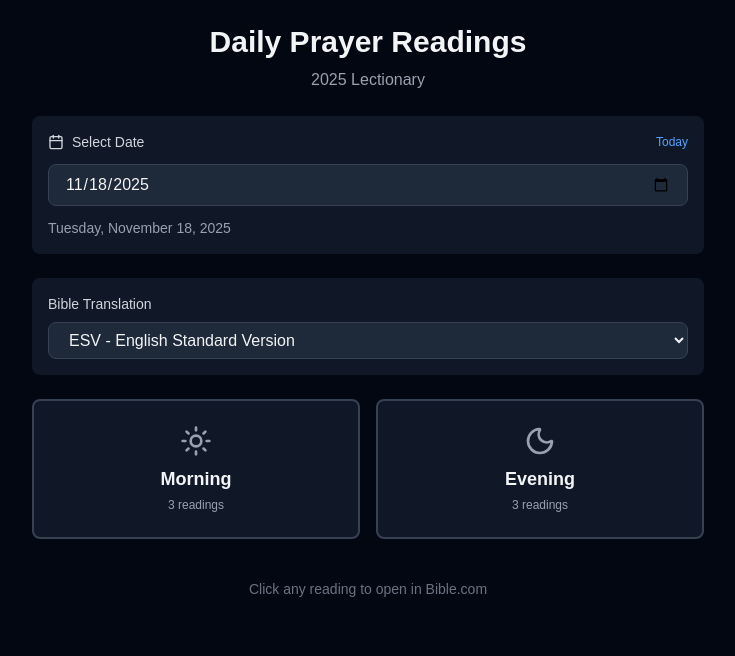
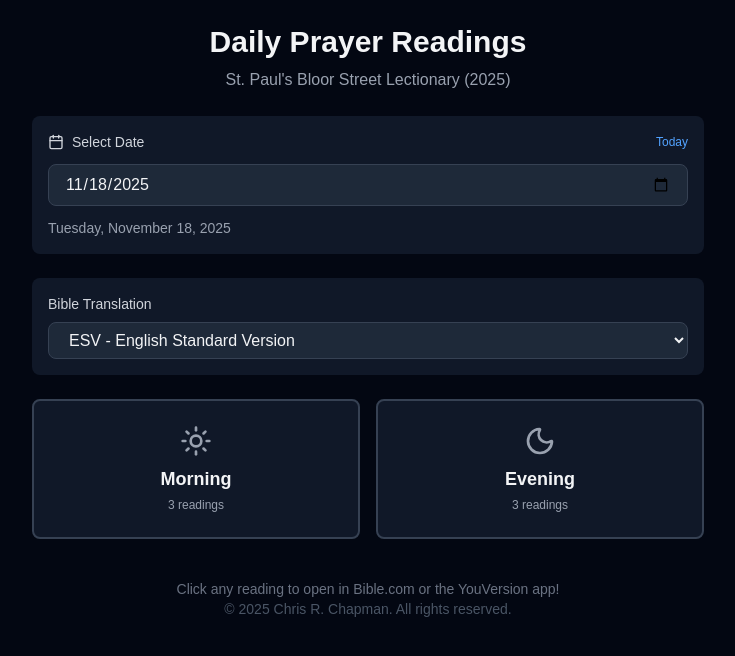
Before and after one commit to DerailleurAgile/daily-bible-readings-app, a Next.js app: page / in a window 1280 px wide. Shown: the top 656 px of the page, without its empty margins (272-1007 px from the left). Built offline with nearby package versions, Linux system fonts and the light colour scheme.

Commit message:
FIX: Subheading, copyright footer.

```diff
--- a/app/components/BibleReadingApp.jsx
+++ b/app/components/BibleReadingApp.jsx
@@ -192,7 +192,7 @@ const BibleReadingApp = () => {
         {/* Header */}
         <div className="text-center space-y-2">
           <h1 className="text-3xl font-bold text-gray-100">Daily Prayer Readings</h1>
-          <p className="text-gray-400">2025 Lectionary</p>
+          <p className="text-gray-400">St. Paul's Bloor Street Lectionary (2025)</p>
         </div>
 
         {/* Date Picker */}
@@ -297,7 +297,8 @@ const BibleReadingApp = () => {
 
         {/* Footer */}
         <div className="text-center text-sm text-gray-500 pt-4">
-          <p>Click any reading to open in Bible.com</p>
+          <p>Click any reading to open in Bible.com or the YouVersion app!</p>
+          <p className="text-gray-600">© {new Date().getFullYear()} Chris R. Chapman. All rights reserved.</p>
         </div>
       </div>
 
```
